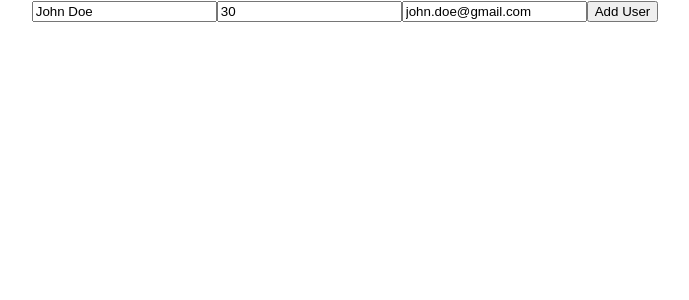
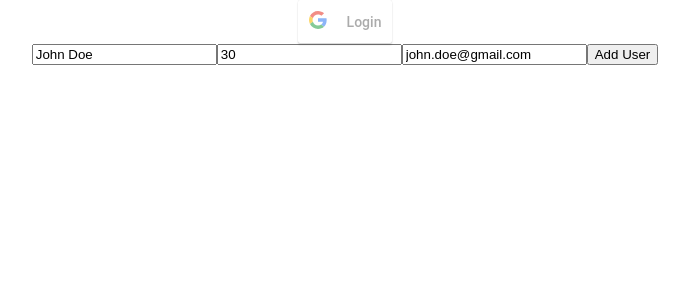
Before and after one commit to bixingxie/Email-Subscription-Manger, a React (Create React App) app in the folder esm-app/: page / in a window 1280 px wide. Shown: the top 300 px of the page, without its empty margins (295-984 px from the left). Built offline with nearby package versions, Linux system fonts and the light colour scheme; no server answers.

Commit message:
Google Login & Logout

```diff
--- a/esm-app/src/App.js
+++ b/esm-app/src/App.js
@@ -1,15 +1,23 @@
 import React, {Component} from 'react';
 import './App.css';
+import { GoogleLogin } from 'react-google-login';
+import { GoogleLogout } from 'react-google-login';
+import config from './config.json';
 
 class App extends Component {
 
-  state = {
+  constructor() {
+    super()
+    this.state = {
+      isAuthenticated: false,
+      user: null,
       users: [],
       newUser: {
         name: 'John Doe',
         age: 30,
         email: 'john.doe@gmail.com'
       }
+    };
   }
 
   componentDidMount() {
@@ -35,13 +43,51 @@ class App extends Component {
   renderUser = ({ name, age, email }) =>
   <div key={email}>{name} {age} {email} </div>
 
+  googleResponse = (response) => {
+    this.setState({
+      isAuthenticated: true,
+      user: {
+        email: response.profileObj.email,
+        name: response.profileObj.name
+      }
+    })
+  }
+
+  loginFail = (response) => {
+    console.log(response)
+  }
+
+  logout = () => {
+    this.setState({ isAuthenticated: false, user: null })
+  }
+
   render () {
     const { users, newUser } = this.state
+    let content = !!this.state.isAuthenticated ? (
+      <div>
+        <p>{this.state.user.name} Logged In</p>
+        <GoogleLogout
+          clientId = {config.GOOGLE_CLIENT_ID}
+          buttonText = "Logout"
+          onLogoutSuccess = {this.logout}
+        ></GoogleLogout>
+      </div>
+    ) :
+    (
+      <div>
+        <GoogleLogin
+          clientId={config.GOOGLE_CLIENT_ID}
+          buttonText="Login"
+          onSuccess={this.googleResponse}
+          onFailure={this.loginFail}
+        ></GoogleLogin>
+      </div>
+    )
 
     return (
       <div className="App">
-        {users.map(this.renderUser)}
-
+        {content}
+        {/* {users.map(this.renderUser)}} not sure what this does but this bugs the App for some reason*/}
         <div>
           <input
             value={newUser.name}
--- /dev/null
+++ b/esm-app/src/config.json
@@ -0,0 +1,3 @@
+{
+  "GOOGLE_CLIENT_ID": "885336022608-2vva1u3eeqaapaso65m1tkquf47bleo7.apps.googleusercontent.com"
+}
```
Also changed, not shown: 2 other files (tests, documents, lock files or other folders). Lines whose indentation alone changed are shown as unchanged.
